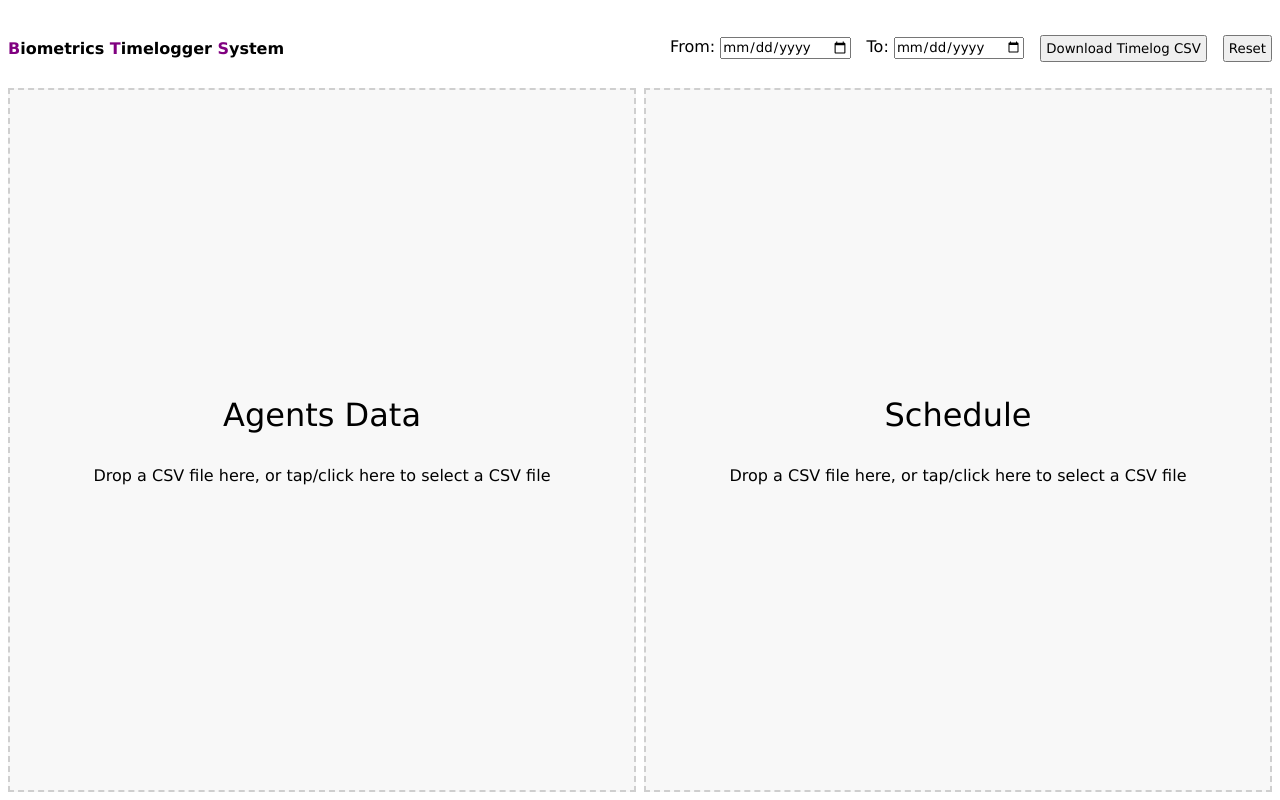
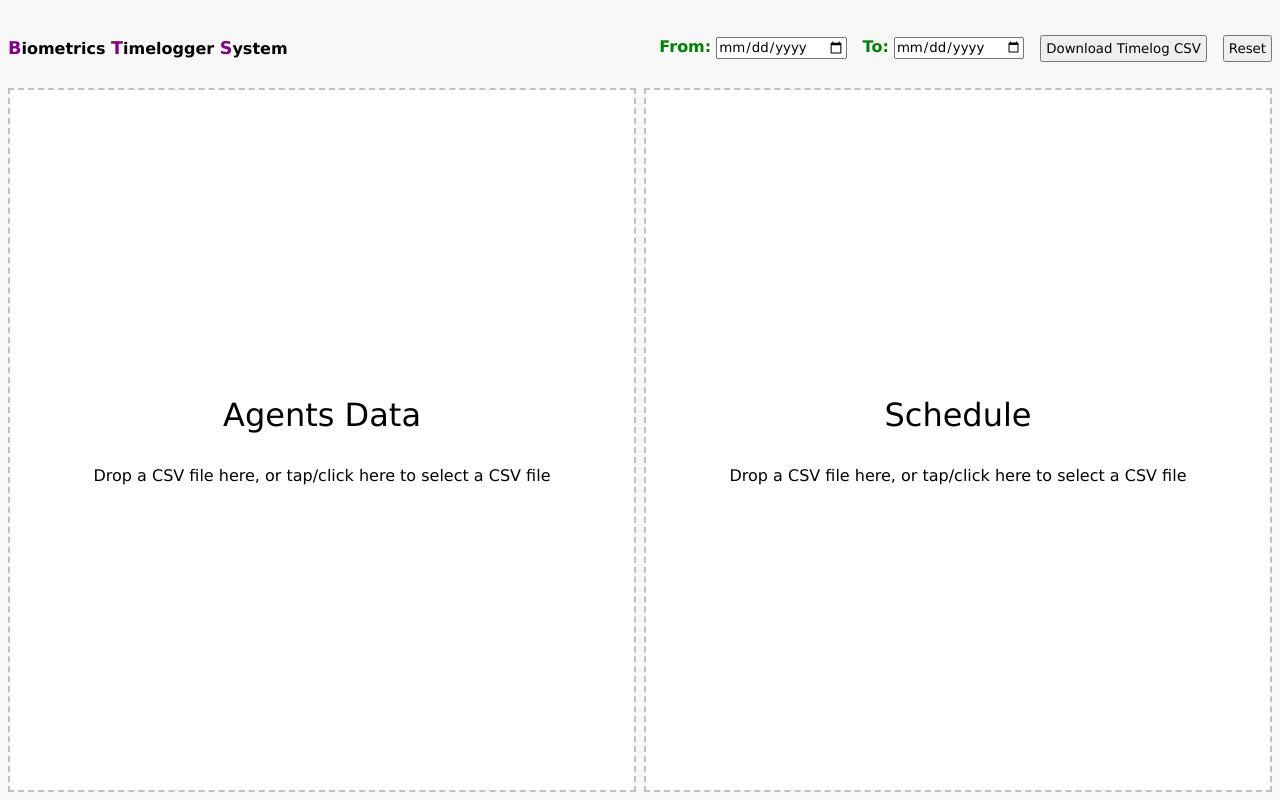
Before and after one commit to jaycliff-aov/aov-bts, a plain HTML site: page index.html in a window 1280 px wide. Drawn offline with Linux system fonts and the light colour scheme.

Commit message:
Update index.html

```diff
--- a/index.html
+++ b/index.html
@@ -16,6 +16,7 @@
                 padding: 0;
             }
             html, body {
+                font-size: 16px;
                 height: 100%;
                 min-height: 100%;
             }
@@ -23,6 +24,7 @@
                 display: flex;
             } */
             #wrapper {
+                background-color: #f8f8f8;
                 display: flex;
                 flex-direction: column;
                 height: 100%;
@@ -39,13 +41,15 @@
             }
             #wrapper > header .title span {
                 color: purple;
+                font-size: 1.1em;
             }
-            #wrapper > header > * {
+            /* #wrapper > header > * {
                 flex: 1;
-            }
+            } */
             #duration {
                 align-items: center;
                 display: flex;
+                flex: 1;
                 justify-content: flex-end;
             }
             #duration > * {
@@ -53,6 +57,10 @@
             }
             #duration > *:first-child {
                 margin-left: 0;
+            }
+            #duration label span {
+                color: green;
+                font-weight: bold;
             }
             #duration button {
                 cursor: pointer;
@@ -72,9 +80,11 @@
                 position: absolute;
             }
             section#mia > * {
-                background-color: #f8f8f8;
+                background-clip: padding-box;
+                background-color: #ffffff;
+                /* background-color: #f8f8f8; */
                 align-items: center;
-                border: #cfcfcf 2px dashed;
+                border: #c0c0c0 2px dashed;
                 cursor: pointer;
                 display: flex;
                 flex: 1;
@@ -115,8 +125,8 @@
             <header>
                 <div class="title"><span>B</span>iometrics <span>T</span>imelogger <span>S</span>ystem</div>
                 <div id="duration">
-                    <label>From: <input name="start_date" required type="date" /></label>
-                    <label>To: <input name="end_date" required type="date" /></label>
+                    <label><span>From:</span> <input name="start_date" required type="date" /></label>
+                    <label><span>To:</span> <input name="end_date" required type="date" /></label>
                     <button type="submit">Download Timelog CSV</button>
                     <button type="button" class="reset">Reset</button>
                 </div>
```
